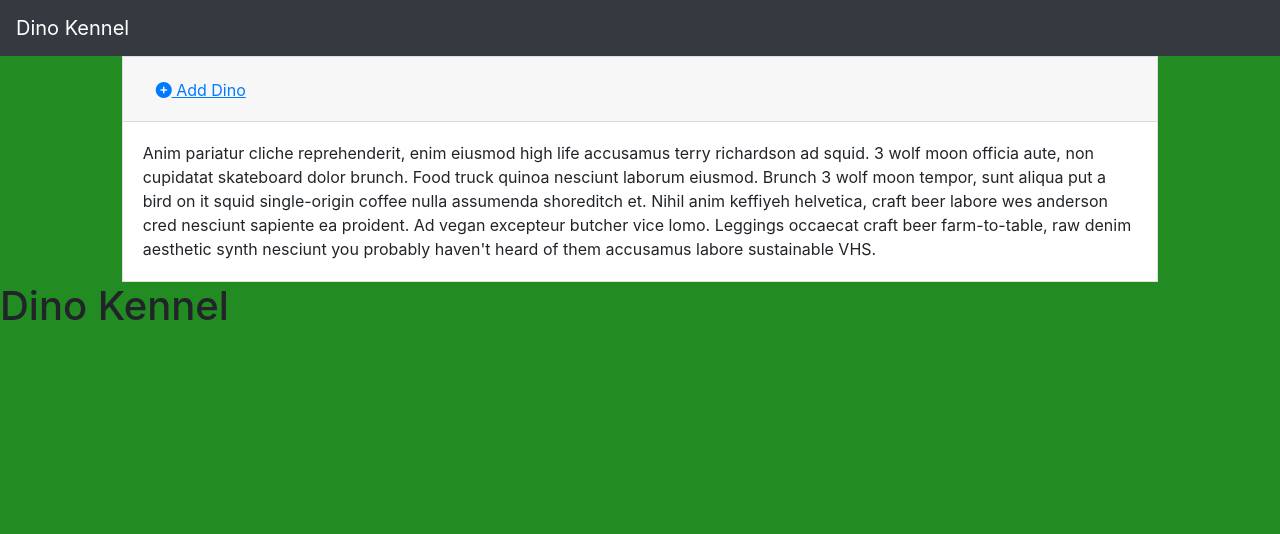
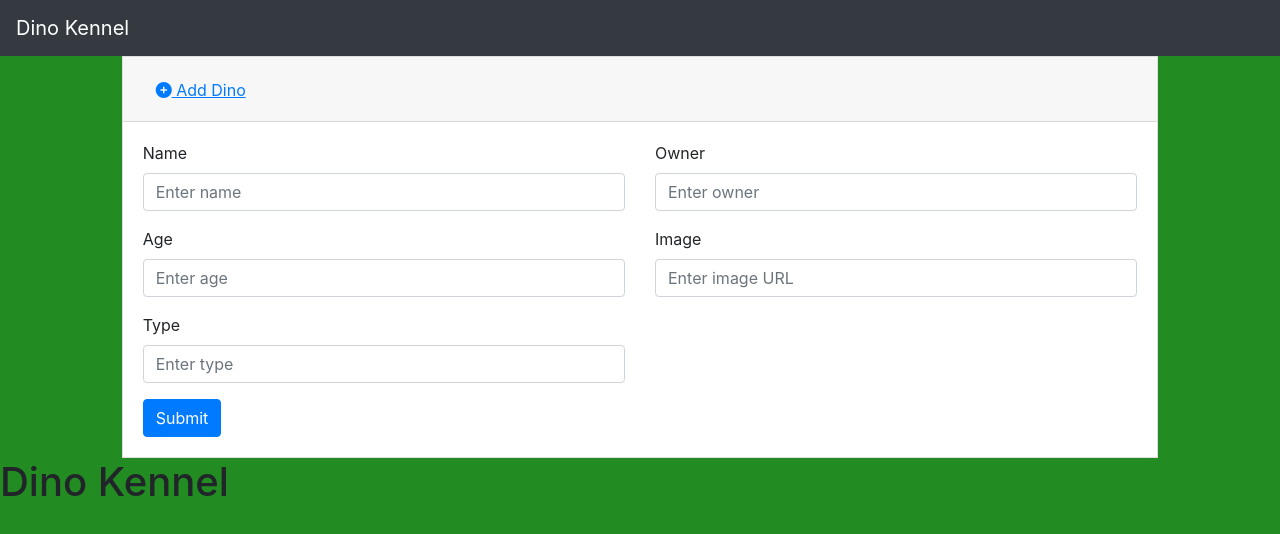
Before and after one commit to joeypetrone/dino-kennel, a plain HTML site: page index.html in a window 1280 px wide. Both pictures are taken after a click on the button "Add Dino". Drawn offline with nearby package versions, Linux system fonts and the light colour scheme.

Commit message:
Added inputs

```diff
--- a/index.html
+++ b/index.html
@@ -25,7 +25,34 @@
 
             <div id="collapseOne" class="collapse" aria-labelledby="headingOne" data-parent="#accordionExample">
                 <div class="card-body">
-              Anim pariatur cliche reprehenderit, enim eiusmod high life accusamus terry richardson ad squid. 3 wolf moon officia aute, non cupidatat skateboard dolor brunch. Food truck quinoa nesciunt laborum eiusmod. Brunch 3 wolf moon tempor, sunt aliqua put a bird on it squid single-origin coffee nulla assumenda shoreditch et. Nihil anim keffiyeh helvetica, craft beer labore wes anderson cred nesciunt sapiente ea proident. Ad vegan excepteur butcher vice lomo. Leggings occaecat craft beer farm-to-table, raw denim aesthetic synth nesciunt you probably haven't heard of them accusamus labore sustainable VHS.
+                    <form class="row">
+                        <div class="col-6">
+                            <div class="form-group">
+                                <label for="dino-name">Name</label>
+                                <input type="text" class="form-control" id="dino-name" aria-describedby="nameHelp" placeholder="Enter name">
+                            </div>
+                            <div class="form-group">
+                                <label for="dino-age">Age</label>
+                                <input type="number" class="form-control" id="dino-age" aria-describedby="ageHelp" placeholder="Enter age">
+                            </div>
+                            <div class="form-group">
+                                <label for="dino-type">Type</label>
+                                <input type="text" class="form-control" id="dino-type" aria-describedby="typeHelp" placeholder="Enter type">
+                            </div>
+                            <button type="submit" class="btn btn-primary">Submit</button>
+                        </div>
+                        <div class="col-6">
+                            <div class="form-group">
+                                <label for="dino-owner">Owner</label>
+                                <input type="text" class="form-control" id="dino-owner" aria-describedby="ownerHelp" placeholder="Enter owner">
+                            </div>
+                            <div class="form-group">
+                                <label for="dino-image">Image</label>
+                                <input type="text" class="form-control" id="dino-image" aria-describedby="imageHelp" placeholder="Enter image URL">
+                            </div>
+                        </div>
+                            </div>
+                    </form>
                 </div>
             </div>
         </div>
```
Lines whose indentation alone changed are shown as unchanged.
